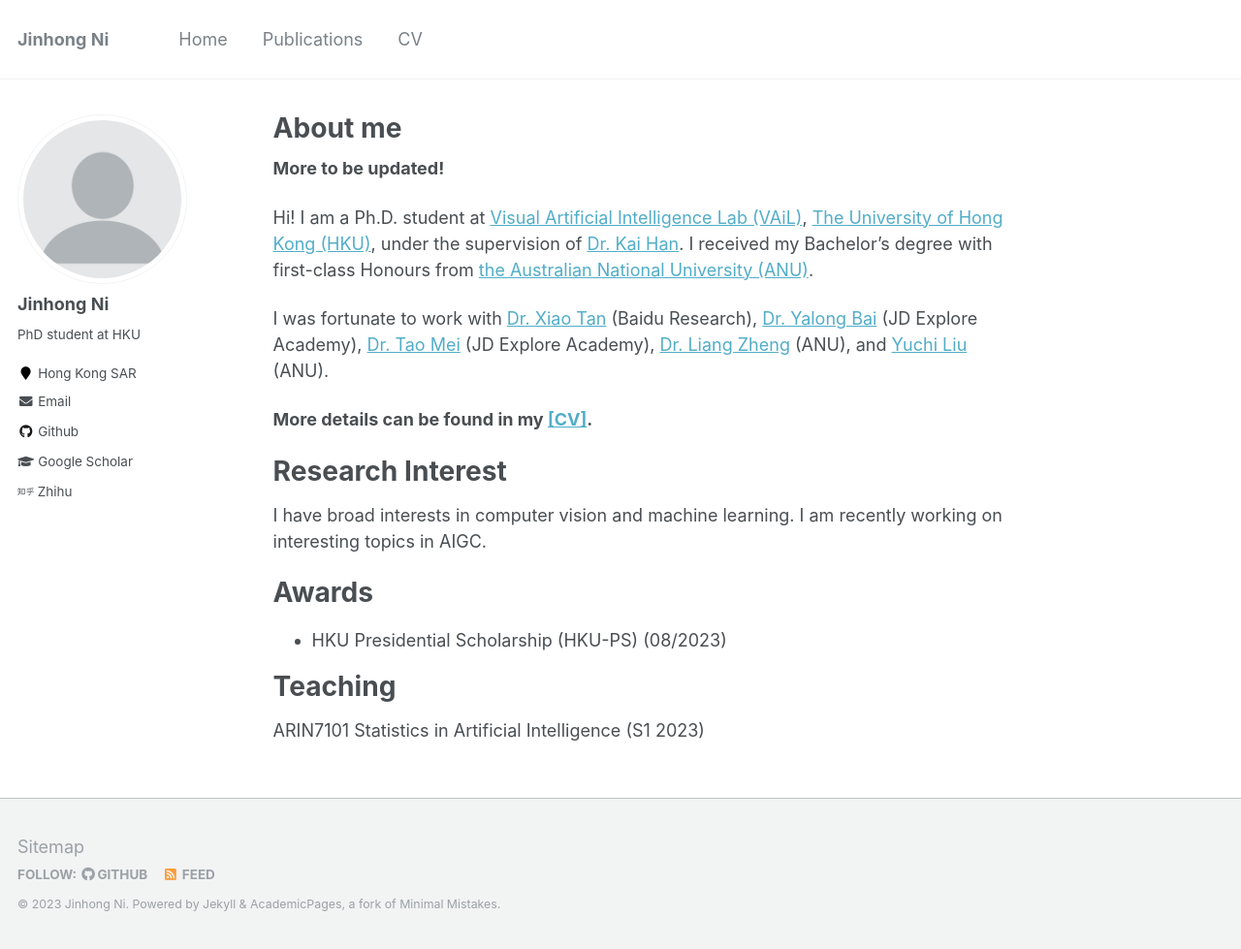
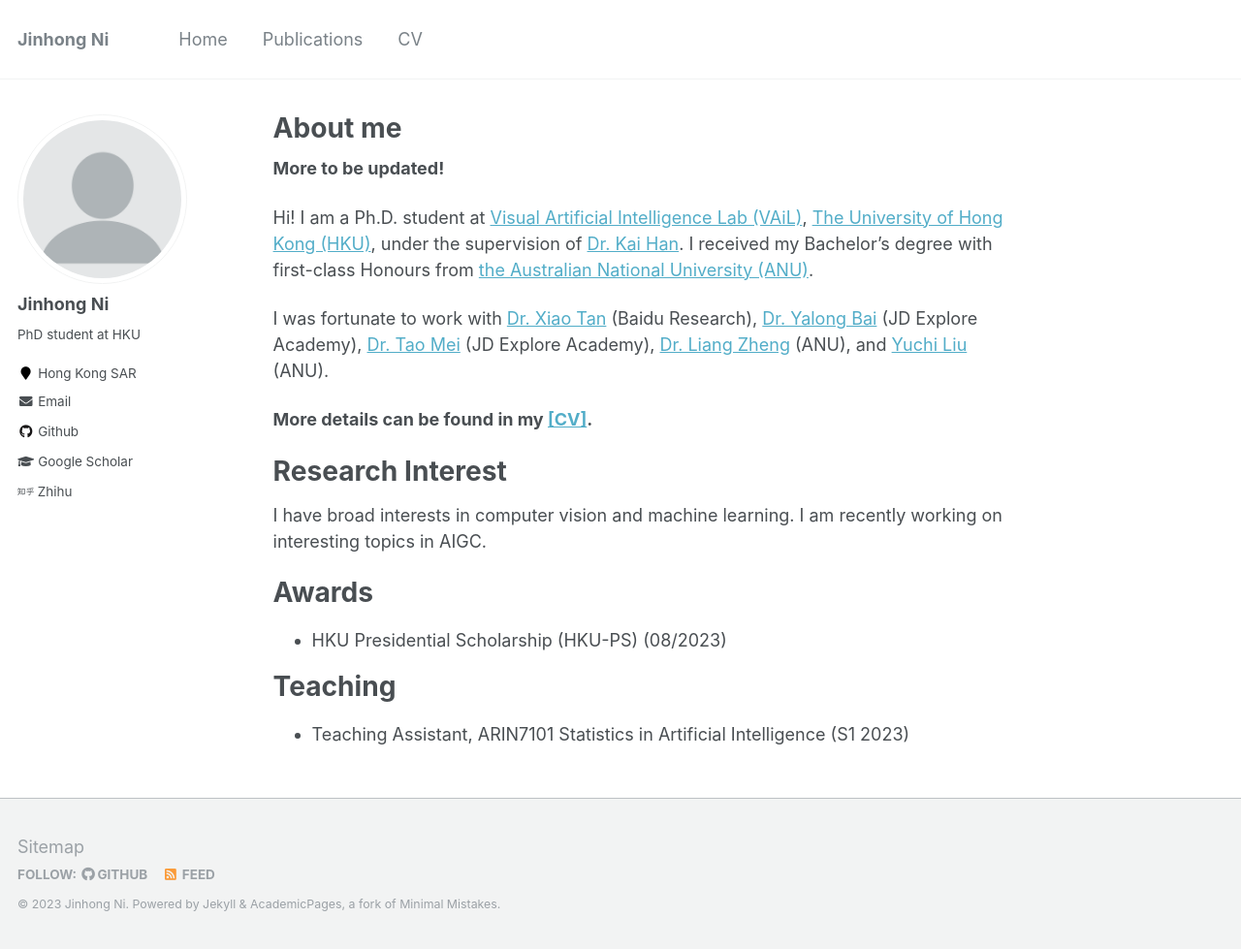
Before and after one commit to jinhong-ni/jinhong-ni.github.io, a Jekyll site: the page built from _pages/about.md, in a window 1280 px wide and 979 px high. Shown: the whole window at 97% size. Built offline with Jekyll 4.4.1, drawn with Linux system fonts in a browser that asks for light colours.

Commit message:
update about

```diff
--- a/_pages/about.md
+++ b/_pages/about.md
@@ -29,4 +29,4 @@ Awards
 Teaching
 ======
 
-ARIN7101 Statistics in Artificial Intelligence (S1 2023)
+- Teaching Assistant, ARIN7101 Statistics in Artificial Intelligence (S1 2023)
```
